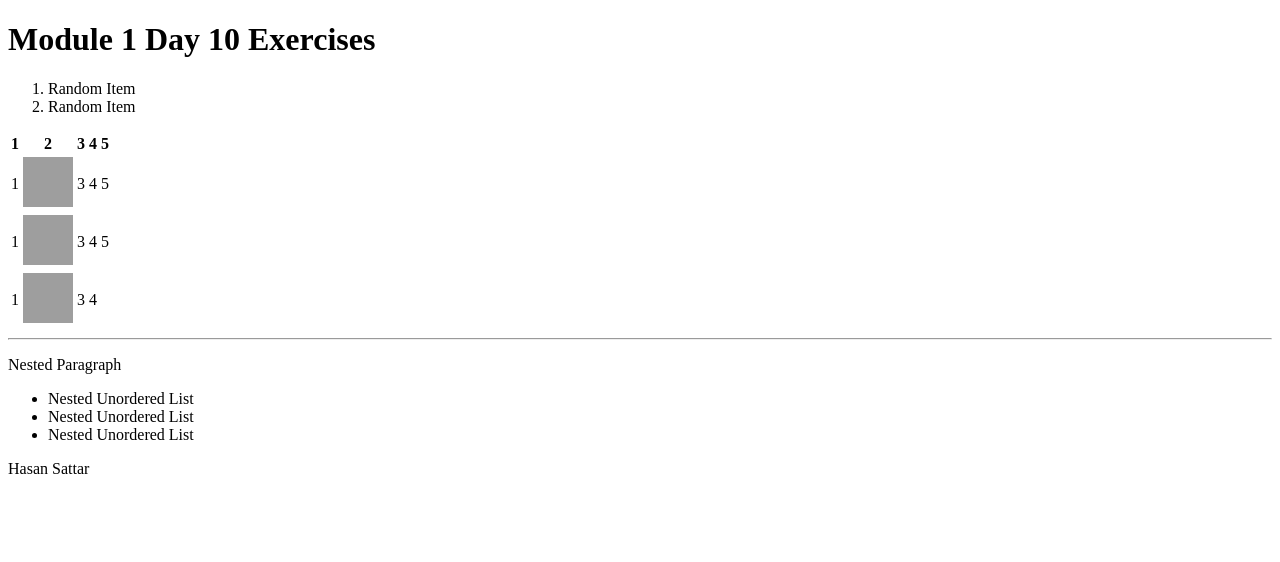
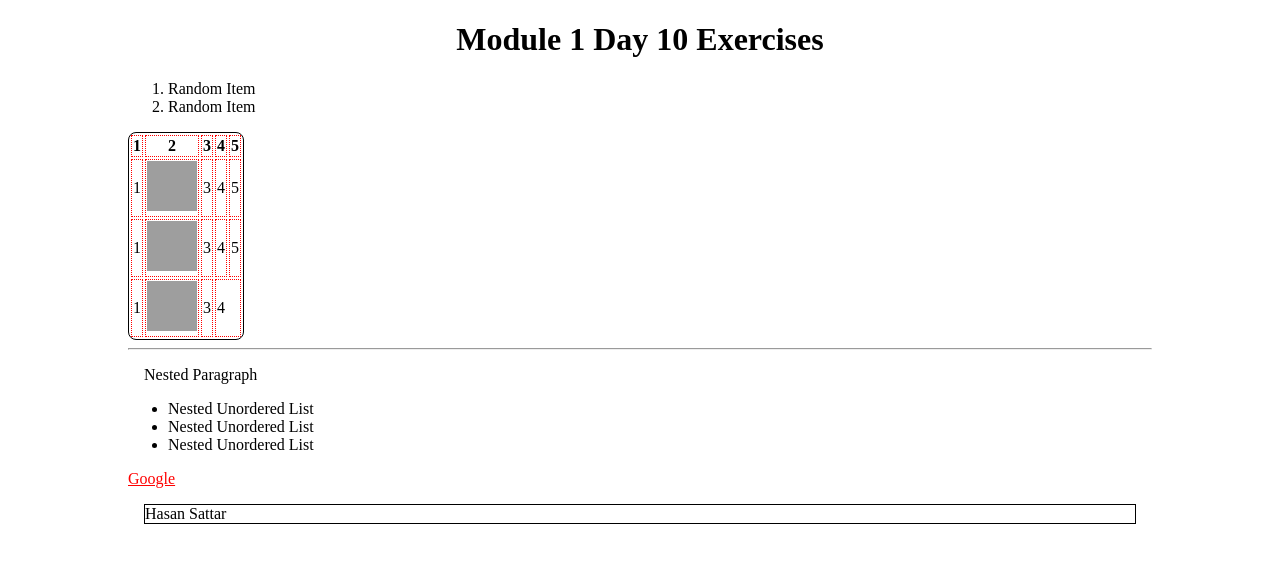
Before and after one commit to hsattar/Strive-M1-D10, a plain HTML site: page index.html in a window 1280 px wide. Drawn offline with Linux system fonts and the light colour scheme; grey boxes are pictures that could not be loaded.

Commit message:
Completed All CSS Tasks

```diff
--- a/index.html
+++ b/index.html
@@ -16,6 +16,7 @@
 
 
 <head>
+  <link rel="stylesheet" href="style.css">
   <title>Day 10</title>
 </head>
 <body>
@@ -30,7 +31,7 @@
 <table>
 
   <thead>
-    <tr>
+    <tr class="tr-border">
       <th>1</th>
       <th>2</th>
       <th>3</th>
@@ -41,7 +42,7 @@
 
   <tbody>
 
-      <tr>
+      <tr class="tr-border">
         <td>1</td>
         <td><a href="https://google.co.uk" target="_blank"><img src="https://source.unsplash.com/random/50x50" alt=""></a></td>
         <td>3</td>
@@ -49,7 +50,7 @@
         <td>5</td>
       </tr>
 
-      <tr>
+      <tr class="tr-border">
         <td>1</td>
         <td><a href="https://google.co.uk" target="_blank"><img src="https://source.unsplash.com/random/50x50" alt=""></a></td>
         <td>3</td>
@@ -57,7 +58,7 @@
         <td>5</td>
       </tr>
 
-      <tr>
+      <tr class="tr-border">
         <td>1</td>
         <td><a href="https://google.co.uk" target="_blank"><img src="https://source.unsplash.com/random/50x50" alt=""></a></td>
         <td>3</td>
@@ -78,8 +79,10 @@
   </ul>
 </div>
 
+<a href="https://google.com" target="_blank">Google</a>
+
 <footer>
-  <p>Hasan Sattar</p>
+  <p class="border">Hasan Sattar</p>
 </footer>
 
 </body>
--- a/style.css
+++ b/style.css
@@ -10,3 +10,47 @@
 18) Create a class to hide a piece of content
 19) Add a green border to each <td>
 20) Add a dotted red border to each <tr> (note: <tr> does not accept a border property) */
+
+body {
+    max-width: 80vw;
+    margin: 0 auto;
+}
+
+h1 {
+    text-align: center;
+}
+
+a {
+    color: red;
+}
+
+.border {
+    border: 1px solid black;
+}
+
+table {
+    border: 1px solid black;
+    border-radius: .5rem;
+}
+
+p {
+    margin: 1rem;
+}
+
+.bigger-text {
+    font-size: 1.5rem;
+    font-weight: bold;
+}
+
+.hide {
+    display: none;
+}
+
+td {
+    border: 1px solid lightgreen
+}
+
+tr.tr-border td,
+tr.tr-border th {
+    border: 1px dotted red;
+}
```
